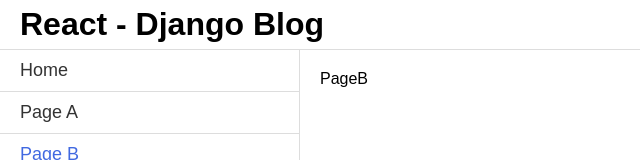
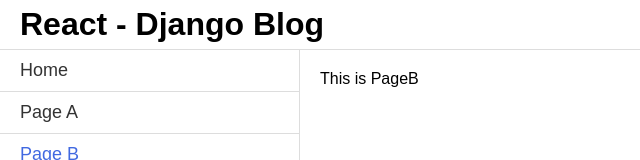
Before and after one commit to tnstjd120/react-django-blog, a React (Create React App) app in the folder frontend/: page /b in a window 1280 px wide. Shown: the top 160 px of the page, without its empty margins (0-640 px from the left). Built offline with nearby package versions, Linux system fonts and the light colour scheme.

Commit message:
fix: Modify - PageB name

```diff
--- a/frontend/src/pages/PageB/index.tsx
+++ b/frontend/src/pages/PageB/index.tsx
@@ -2,7 +2,7 @@
 import React from 'react';
 
 const PageB = () => {
-  return <div>PageB</div>;
+  return <div>This is PageB</div>;
 };
 
 export default PageB;
```
